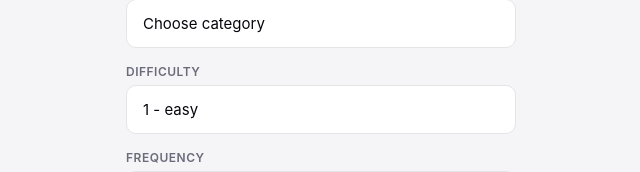
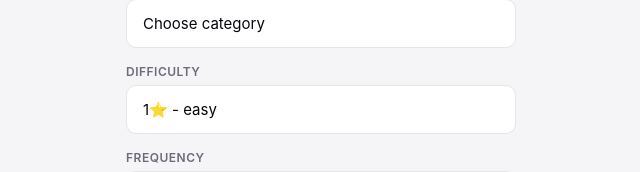
Before and after one commit to alexeychern0v/BestOfMe, a React (Vite) app: page /addHabit in a window 1280 px wide. Shown: the part 185-357 px from the top of the page, without its empty margins (319-959 px from the left). Built offline with nearby package versions, Linux system fonts and the light colour scheme.

Commit message:
added star emojis to difficulty form

```diff
--- a/src/components/NewHabitForm.jsx
+++ b/src/components/NewHabitForm.jsx
@@ -77,9 +77,9 @@ export default function NewHabitForm ({ habits, setHabits, editHabit }) {
           value={habitForm.difficulty}
           onChange={handleHabitChange}
         >
-          <option value={1}>1 - easy</option>
-          <option value={2}>2 - medium</option>
-          <option value={3}>3 - difficult</option>
+          <option value={1}>1⭐ - easy</option>
+          <option value={2}>2⭐⭐ - medium</option>
+          <option value={3}>3⭐⭐⭐ - difficult</option>
         </select>
       </div>
 
```
